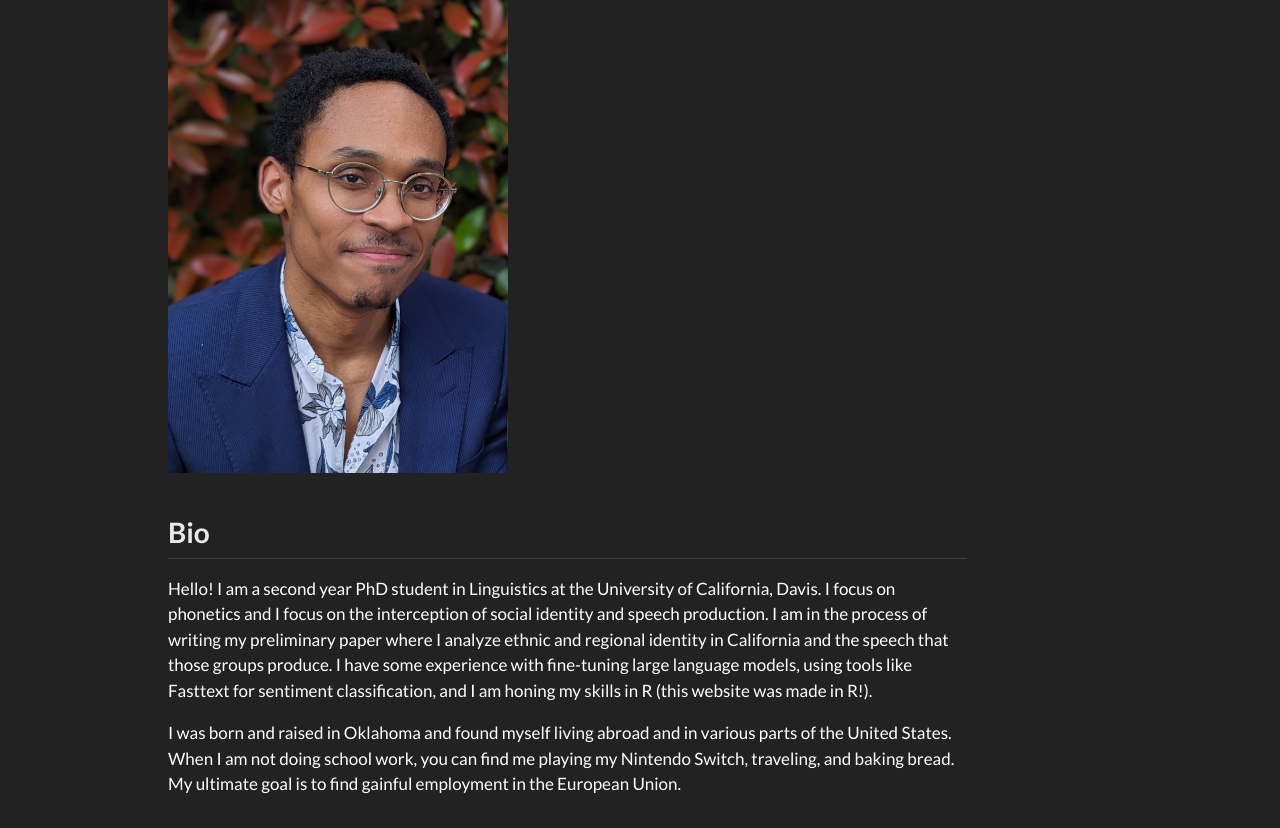
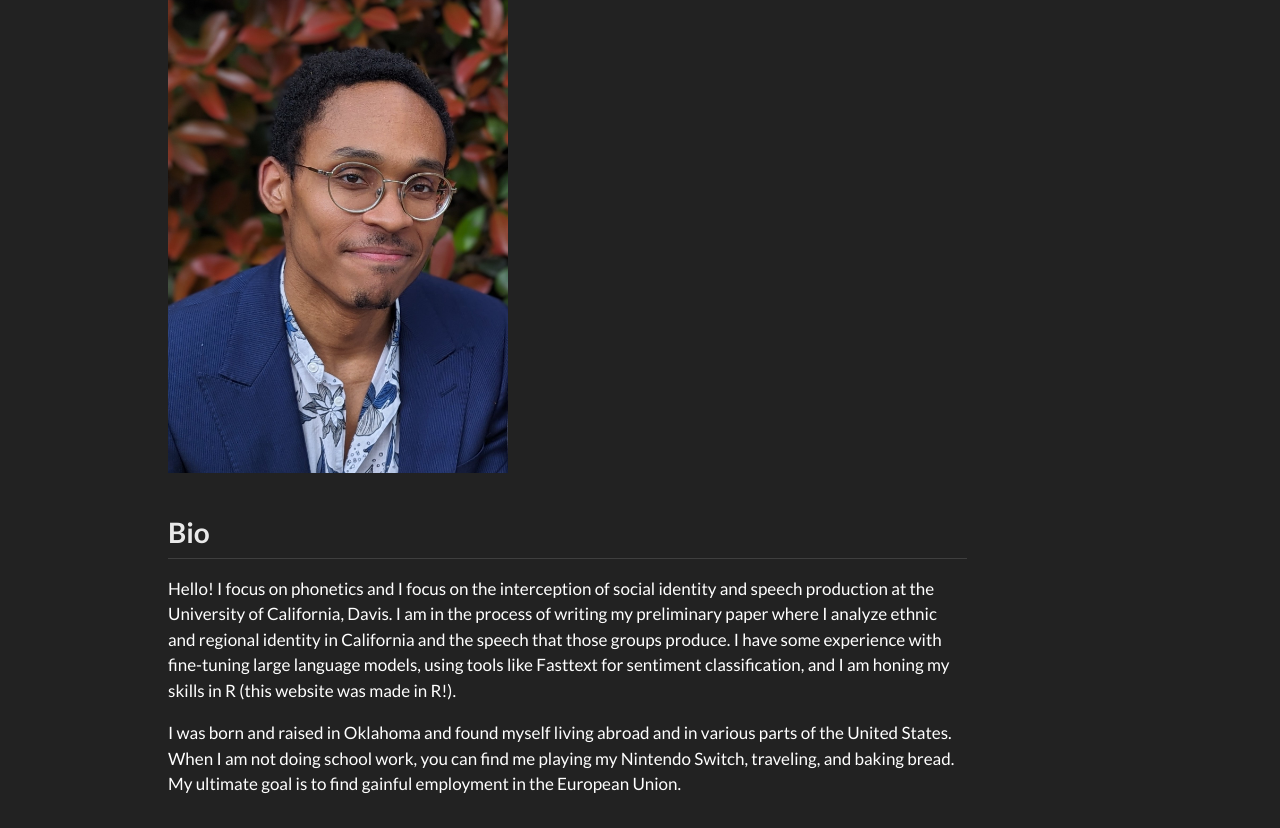
Before and after one commit to Sirmcmurry/sirmcmurry.github.io, a plain HTML site: page docs/index.html in a window 1280 px wide. Shown: the part 187-1015 px from the top of the page. Drawn offline with Linux system fonts and the light colour scheme.

Commit message:
Index Update

```diff
--- a/docs/index.html
+++ b/docs/index.html
@@ -137,7 +137,7 @@ ul.task-list li input[type="checkbox"] {
 </div>
 <section id="bio" class="level2">
 <h2 class="anchored" data-anchor-id="bio">Bio</h2>
-<p>Hello! I am a second year PhD student in Linguistics at the University of California, Davis. I focus on phonetics and I focus on the interception of social identity and speech production. I am in the process of writing my preliminary paper where I analyze ethnic and regional identity in California and the speech that those groups produce. I have some experience with fine-tuning large language models, using tools like Fasttext for sentiment classification, and I am honing my skills in R (this website was made in R!).</p>
+<p>Hello! I focus on phonetics and I focus on the interception of social identity and speech production at the University of California, Davis. I am in the process of writing my preliminary paper where I analyze ethnic and regional identity in California and the speech that those groups produce. I have some experience with fine-tuning large language models, using tools like Fasttext for sentiment classification, and I am honing my skills in R (this website was made in R!).</p>
 <p>I was born and raised in Oklahoma and found myself living abroad and in various parts of the United States. When I am not doing school work, you can find me playing my Nintendo Switch, traveling, and baking bread. My ultimate goal is to find gainful employment in the European Union.</p>
 </section>
 <section id="contact" class="level2">
```
